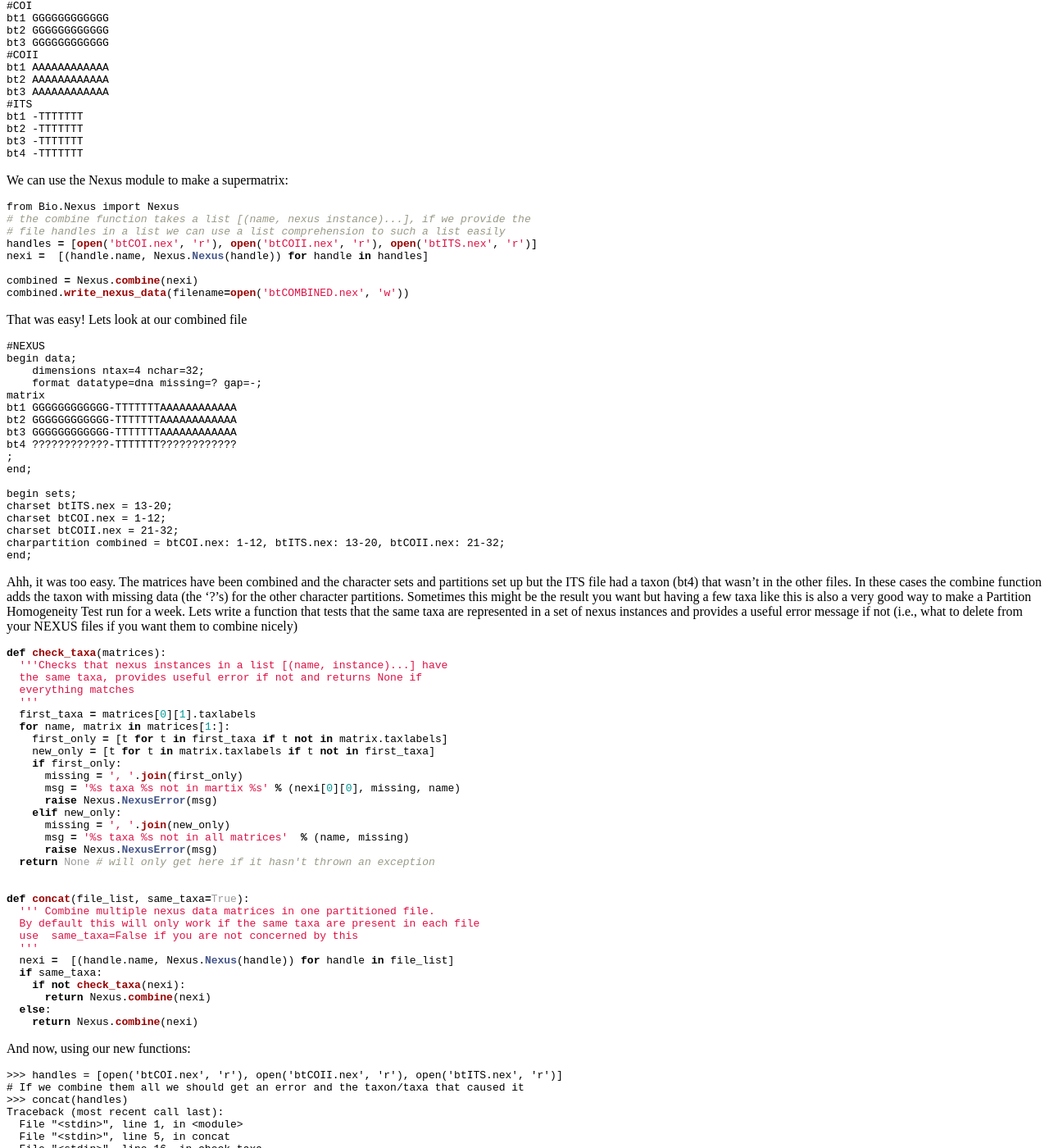
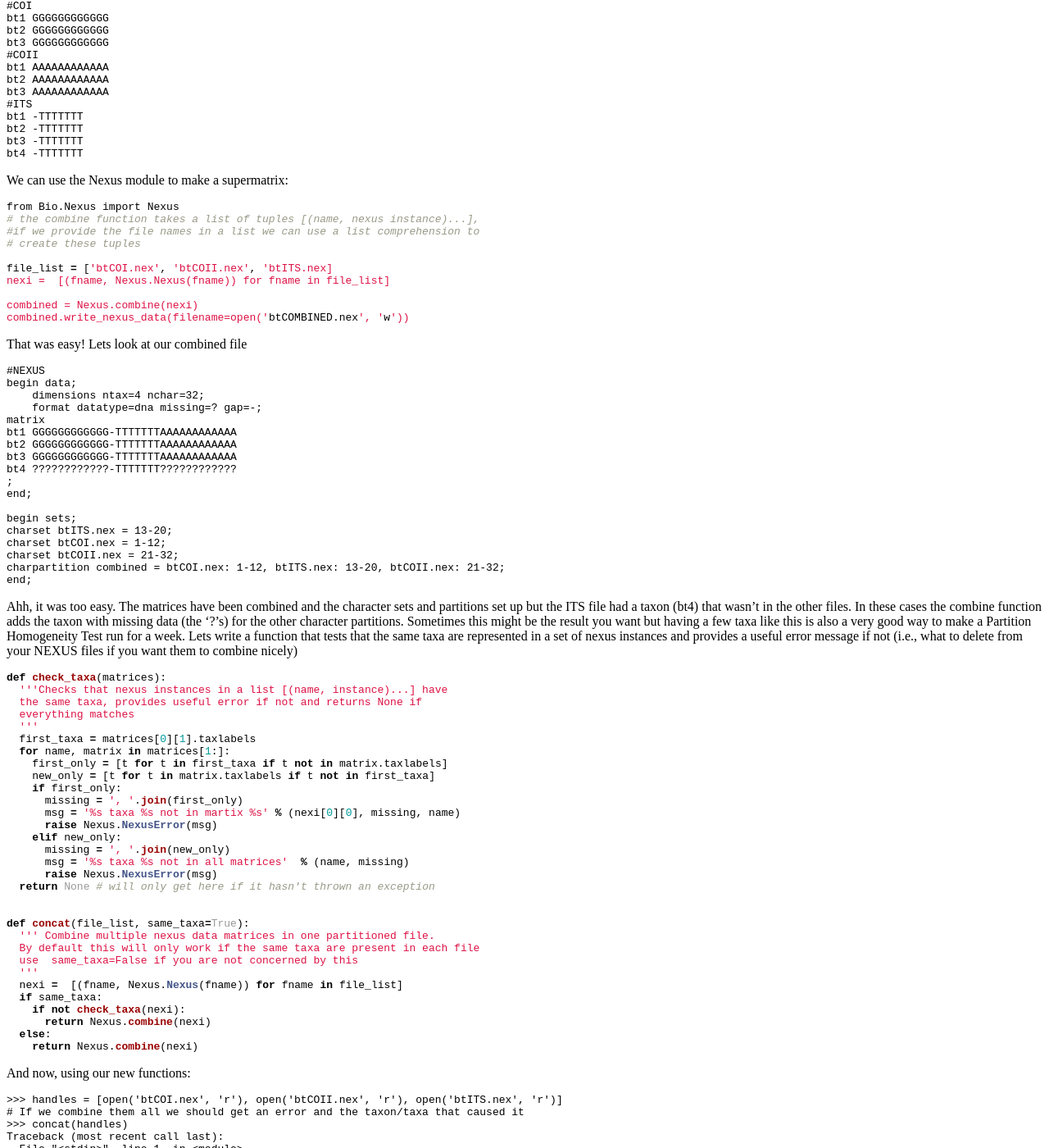
Before and after one commit to biopython/biopython.github.io, a Jekyll site: the page built from wiki/Concatenate_nexus.md, in a window 1280 px wide and 1400 px high, scrolled down 386 px. Shown: the whole window at 82% size. Built offline with Jekyll 4.4.1, drawn with Linux system fonts in a browser that asks for light colours.

Commit message:
combining function/example now take list of filenames, not handles

````diff
--- a/wiki/Concatenate_nexus.md
+++ b/wiki/Concatenate_nexus.md
@@ -57,10 +57,12 @@ We can use the Nexus module to make a supermatrix:
 
 ``` python
 from Bio.Nexus import Nexus
-# the combine function takes a list [(name, nexus instance)...], if we provide the
-# file handles in a list we can use a list comprehension to such a list easily
-handles = [open('btCOI.nex', 'r'), open('btCOII.nex', 'r'), open('btITS.nex', 'r')]
-nexi =  [(handle.name, Nexus.Nexus(handle)) for handle in handles]
+# the combine function takes a list of tuples [(name, nexus instance)...],
+#if we provide the file names in a list we can use a list comprehension to
+# create these tuples
+
+file_list = ['btCOI.nex', 'btCOII.nex', 'btITS.nex]
+nexi =  [(fname, Nexus.Nexus(fname)) for fname in file_list]
 
 combined = Nexus.combine(nexi)
 combined.write_nexus_data(filename=open('btCOMBINED.nex', 'w'))
@@ -124,7 +126,7 @@ def concat(file_list, same_taxa=True):
   By default this will only work if the same taxa are present in each file
   use  same_taxa=False if you are not concerned by this
   '''
-  nexi =  [(handle.name, Nexus.Nexus(handle)) for handle in file_list]
+  nexi =  [(fname, Nexus.Nexus(fname)) for fname in file_list]
   if same_taxa:
     if not check_taxa(nexi):
       return Nexus.combine(nexi)
````
Also changed, not shown: 1 other file.
